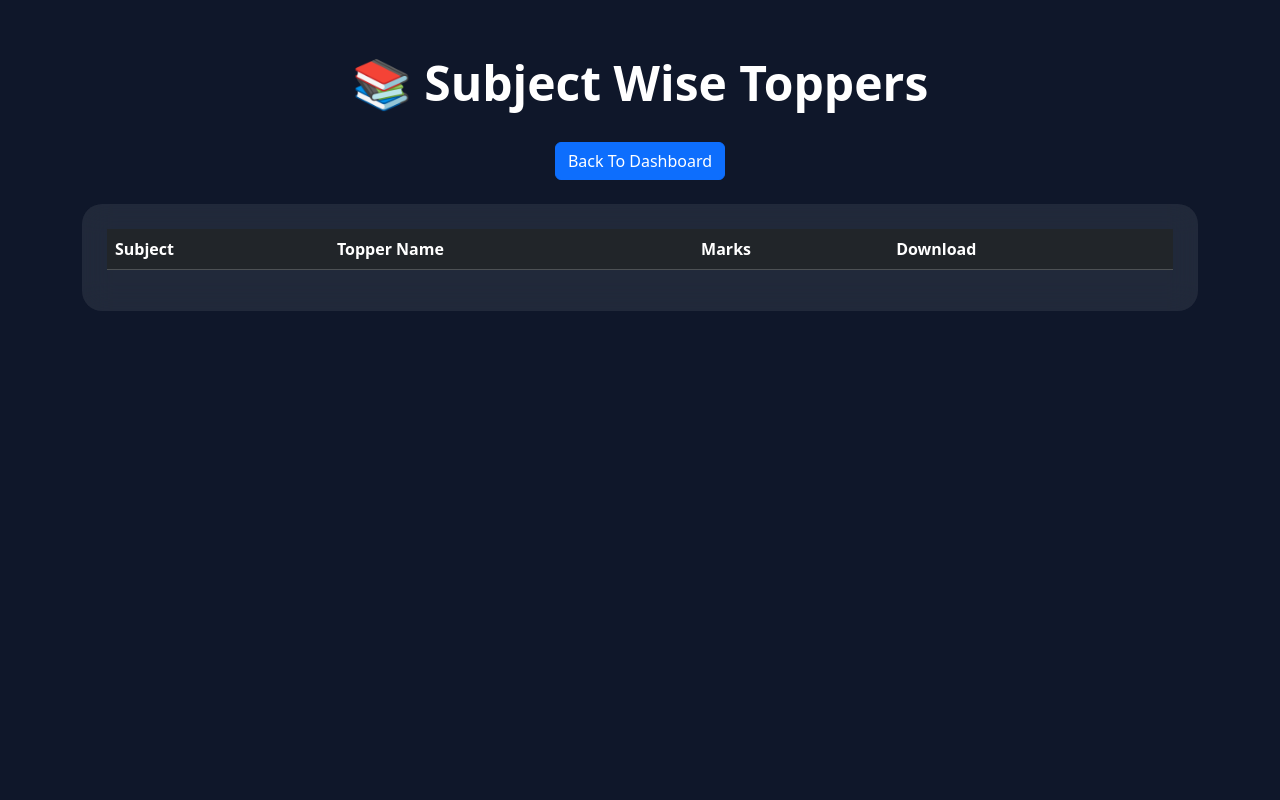
After one commit to GaneshBannimatti/vtu-Scorelytix-, a Flask app: template templates/subject_toppers.html in a window 1280 px wide. The commit adds this page. Run offline with Flask 3, Linux system fonts and the light colour scheme; the template is opened without the code that fills it, so the values that code supplies are empty; parts of the project's set-up code (start-up, migrations or seed data) failed here and were passed over.

Commit message:
Added VTU Scorelytix project..

```diff
--- /dev/null
+++ b/templates/subject_toppers.html
@@ -0,0 +1,175 @@
+<!DOCTYPE html>
+<html lang="en">
+
+<head>
+
+    <meta charset="UTF-8">
+
+    <meta name="viewport"
+          content="width=device-width, initial-scale=1.0">
+
+    <title>
+        Subject Wise Toppers
+    </title>
+
+    <link href="https://cdn.jsdelivr.net/npm/bootstrap@5.3.3/dist/css/bootstrap.min.css"
+          rel="stylesheet">
+
+    <style>
+
+        body{
+            background:#0f172a;
+            color:white;
+            min-height:100vh;
+        }
+
+        .title{
+            text-align:center;
+            margin-top:30px;
+            margin-bottom:30px;
+            font-size:3rem;
+            font-weight:bold;
+        }
+
+        .card-box{
+
+            background:rgba(255,255,255,.08);
+
+            backdrop-filter:blur(15px);
+
+            border-radius:20px;
+
+            padding:25px;
+
+            margin-top:20px;
+        }
+
+        table{
+            color:white !important;
+        }
+
+        .btn-download{
+            border-radius:10px;
+        }
+
+    </style>
+
+</head>
+
+<body>
+
+<div class="container py-4">
+
+    <h1 class="title">
+        📚 Subject Wise Toppers
+    </h1>
+
+    <div class="text-center mb-4">
+
+        <a href="/dashboard"
+           class="btn btn-primary">
+
+            Back To Dashboard
+
+        </a>
+
+    </div>
+
+    <div class="card-box">
+
+        <table
+            class="table table-dark table-striped table-hover">
+
+            <thead>
+
+            <tr>
+
+                <th>Subject</th>
+
+                <th>Topper Name</th>
+
+                <th>Marks</th>
+
+                <th>Download</th>
+
+            </tr>
+
+            </thead>
+
+            <tbody id="subjectTopperTable">
+
+            </tbody>
+
+        </table>
+
+    </div>
+
+</div>
+
+<script>
+
+fetch('/analytics')
+
+.then(response => response.json())
+
+.then(data => {
+
+    const table =
+        document.getElementById(
+            "subjectTopperTable"
+        );
+
+    data.subject_toppers.forEach(item => {
+
+        table.innerHTML += `
+
+        <tr>
+
+            <td>
+                ${item.subject}
+            </td>
+
+            <td>
+                ${item.name}
+            </td>
+
+            <td>
+                ${item.marks}
+            </td>
+
+            <td>
+
+                <a
+                href="/download-subject/${item.subject}"
+
+                class="btn btn-success btn-sm btn-download">
+
+                Download Excel
+
+                </a>
+
+            </td>
+
+        </tr>
+
+        `;
+
+    });
+
+})
+
+.catch(error => {
+
+    console.log(error);
+
+    alert(
+        "Unable to load subject toppers."
+    );
+
+});
+
+</script>
+
+</body>
+
+</html>
```
Also changed, not shown: app1.py (+67 -1 lines), templates/analytics.html (+7 -1 lines).
